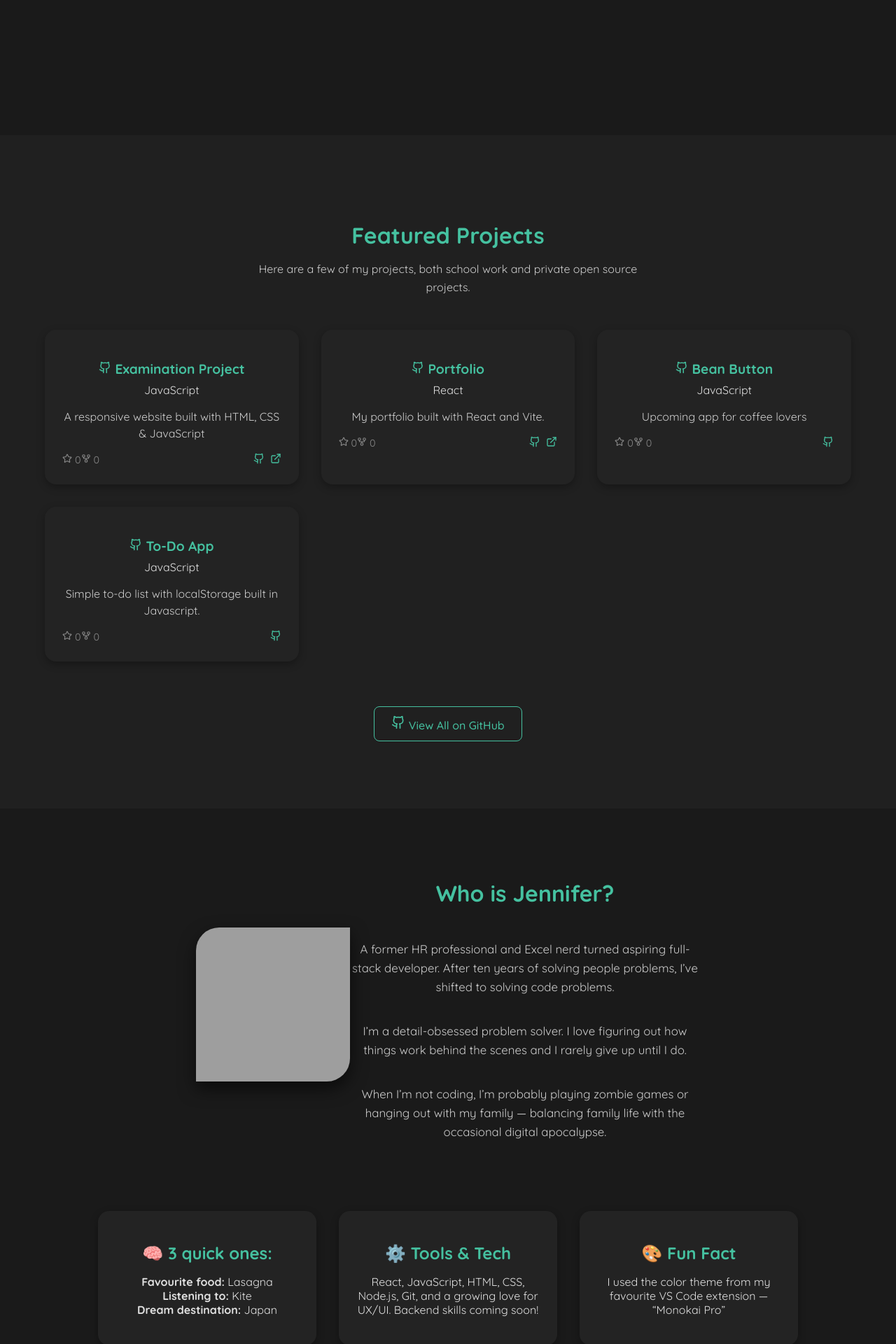
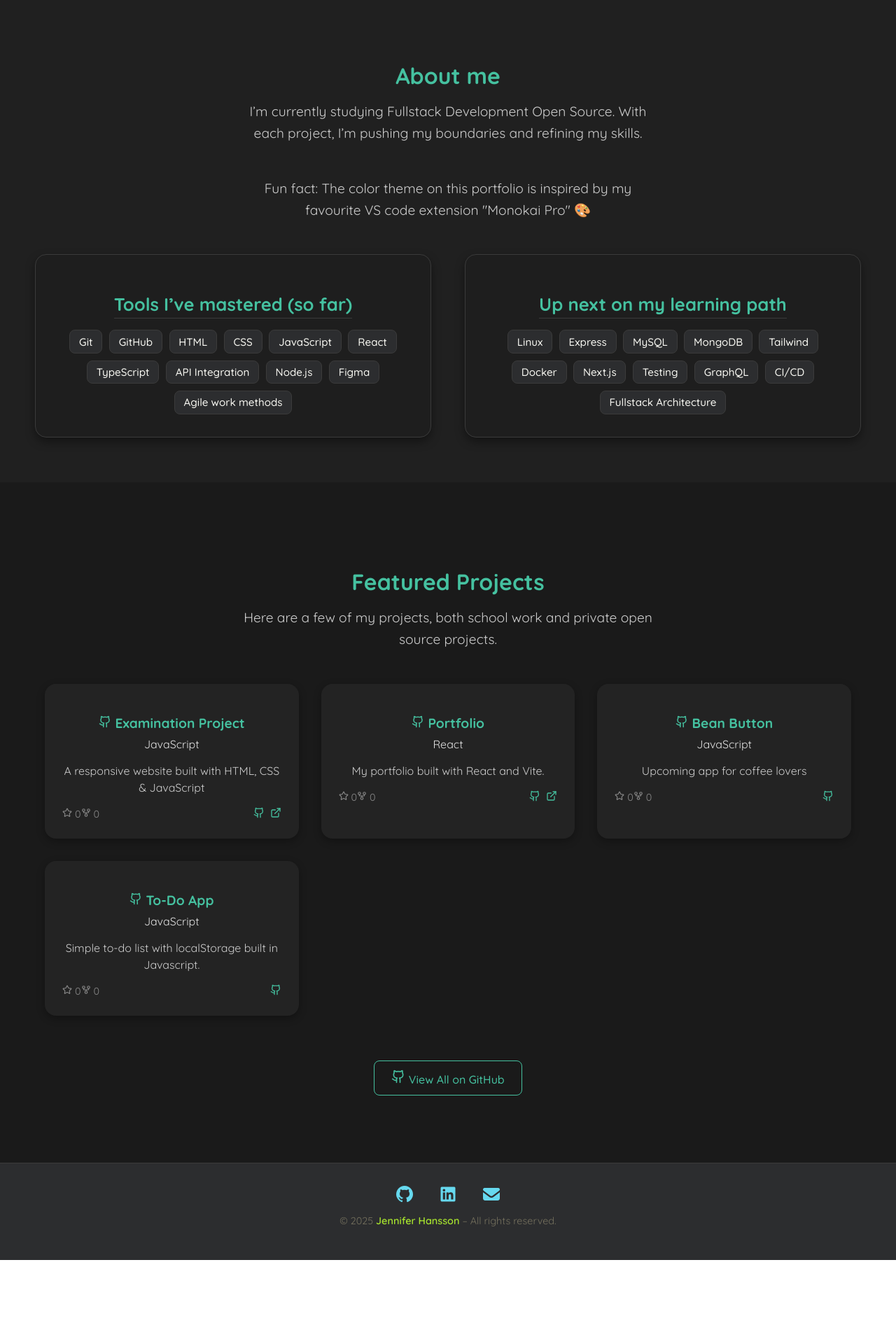
Before and after one commit to jennifermhansson/portfolio, a React (Vite) app: page /portfolio/about in a window 1280 px wide. Shown: the part 808-2728 px from the top of the page at 70% size. After the commit the page ends 2608 px from the top, so only its background shows below. Built offline with nearby package versions, Linux system fonts and the light colour scheme; grey boxes are pictures that could not be loaded.

Commit message:
changes to about section

```diff
--- a/src/App.jsx
+++ b/src/App.jsx
@@ -35,12 +35,12 @@ function App() {
         <section id="hero">
           <Hero />
         </section>
-
-        <section id="projects">
-          <Projects />
-        </section>
         <section id="about">
           <About />
+
+          <section id="projects">
+            <Projects />
+          </section>
         </section>
       </main>
       <Footer />
--- a/src/components/About/About.css
+++ b/src/components/About/About.css
@@ -1,125 +1,101 @@
 .about {
-  min-height: 100vh;
-  background: #1a1a1a;
+  background: #202020;
+  padding: 4rem 1rem;
   color: #f0f0f0;
-  padding: 2rem 1rem;
-  text-align: center;
 }
 
-.about-split {
+.about h2 {
+  color: #45c1a0;
+  font-size: 2rem;
+  margin-bottom: 1rem;
+}
+.about p {
+  font-size: 1.2rem;
+  color: #ccc;
+  max-width: 600px;
+  margin: 0 auto 3rem;
+  line-height: 1.6;
+}
+/* Wrapper som hanterar layouten */
+.skills-wrapper {
   display: flex;
   flex-direction: column;
   align-items: center;
-  justify-content: center;
-  gap: 2rem;
-  margin-bottom: 3rem;
+  gap: 3rem;
+  margin-top: 1rem;
 }
 
+/* Två sektioner sida vid sida på desktop */
 @media (min-width: 900px) {
-  .about-split {
+  .skills-wrapper {
     flex-direction: row;
-    align-items: center;
-    text-align: center;
-    gap: 0rem;
-    padding: 2rem 4rem;
+    justify-content: center;
+    align-items: flex-start;
+    gap: 3rem;
+  }
+
+  .skills-section {
+    flex: 0 0 45%; /* <– gör varje sektion 45% av tillgänglig bredd */
+    max-width: 500px; /* <– begränsar så de inte blir för breda */
   }
 }
 
-.about-text {
-  display: flex;
-  justify-content: center;
-  flex-direction: column;
-  max-width: 500px;
-  line-height: 1.6;
+/* Varje sektion */
+.skills-section {
+  background: #1e1e1e;
+  border: 1px solid #3b3b3b;
+  border-radius: 1rem;
+  padding: 2rem;
+  text-align: center;
+  width: 90%;
+  box-shadow: 0 6px 14px rgba(0, 0, 0, 0.4);
+  transition: transform 0.3s ease, box-shadow 0.3s ease;
 }
 
-.about-text h1 {
-  color: #45c1a0;
-  margin-bottom: 1.5rem;
-  font-size: 2rem;
+.skills-section:hover {
+  transform: translateY(-3px);
+  box-shadow: 0 10px 20px rgba(69, 193, 160, 0.2);
 }
 
-.about-text p {
-  color: #ccc;
-  margin-bottom: 1.2rem;
-  font-size: 1.05rem;
+.skills-section h2 {
+  color: #45c1a0;
+  font-size: 1.6rem;
+  margin-bottom: 1rem;
+  border-bottom: 1px solid #3b3b3b;
+  display: inline-block;
+  padding-bottom: 0.3rem;
 }
 
-.flip-card {
-  perspective: 1000px;
-  cursor: pointer;
-  transition: transform 0.3s ease;
+.skills-container {
+  display: flex;
+  flex-wrap: wrap;
+  justify-content: center;
+  gap: 0.6rem;
 }
 
-.flip-inner {
-  position: relative;
-  width: 220px;
-  height: 220px;
-  transform-style: preserve-3d;
-  transition: transform 0.8s;
+/* Skill-taggar */
+.skill-tag {
+  background: #2c2d2f;
+  color: #f8f8f2;
+  border: 1px solid #3b3b3b;
+  border-radius: 8px;
+  padding: 0.4rem 0.8rem;
+  font-size: 0.95rem;
+  font-weight: 500;
+  transition: all 0.3s ease;
 }
 
-.flipped .flip-inner {
-  transform: rotateY(180deg);
+.skill-tag:hover {
+  border: 1px solid #45c1a0;
 }
 
-.flip-front,
-.flip-back {
-  position: absolute;
-  width: 100%;
-  height: 100%;
-  backface-visibility: hidden;
-  border-radius: 15% 0;
-  overflow: hidden;
-  box-shadow: 0 10px 25px rgba(0, 0, 0, 0.6);
-}
-
-.flip-front img,
-.flip-back img {
-  width: 100%;
-  height: 100%;
-  object-fit: cover;
-}
-
-.flip-back {
-  transform: rotateY(180deg);
-}
-
-.about-cards {
-  display: grid;
-  gap: 2rem;
-  padding: 0 1rem 4rem;
-}
-
-@media (min-width: 768px) {
-  .about-cards {
-    grid-template-columns: repeat(auto-fit, minmax(260px, 1fr));
-    max-width: 1000px;
-    margin: 0 auto;
+/* Responsivt */
+@media (max-width: 600px) {
+  .skills-section {
+    width: 90%;
+  }
+  .skill-tag {
+    font-size: 0.85rem;
+    padding: 0.35rem 0.7rem;
   }
 }
-
-.about-card {
-  background: #232323;
-  border-radius: 1rem;
-  padding: 1.5rem;
-  box-shadow: 0 4px 12px rgba(0, 0, 0, 0.3);
-  transition: transform 0.2s, box-shadow 0.2s;
-  border: 1px solid transparent;
-}
-
-.about-card:hover {
-  transform: translateY(-5px);
-  box-shadow: 0 8px 18px rgba(69, 193, 160, 0.25);
-  border-color: rgba(69, 193, 160, 0.4);
-}
-
-.about-card h2 {
-  color: #45c1a0;
-  margin-bottom: 1rem;
-}
-
-.about-card p {
-  color: #e0e0e0;
-  font-size: 1rem;
-}
--- a/src/components/About/About.jsx
+++ b/src/components/About/About.jsx
@@ -1,111 +1,68 @@
-import { useState } from "react";
 import { motion } from "framer-motion";
-
-import profileFront from "../../assets/photojennifer_animated.png";
-import profileBack from "../../assets/profilephoto.png";
-
 import "./About.css";
 
 function About() {
-  const [flipped, setFlipped] = useState(false);
-
   return (
-    <>
-      <section className="about">
-        <div className="about-split">
-          <motion.div
-            className="about-image"
-            initial={{ opacity: 0, x: -50 }}
-            whileInView={{ opacity: 1, x: 0 }}
-            transition={{ duration: 0.8 }}
-            viewport={{ once: true }}
-          >
-            <div
-              className={`flip-card ${flipped ? "flipped" : ""}`}
-              onClick={() => setFlipped(!flipped)}
-            >
-              <div className="flip-inner">
-                <div className="flip-front">
-                  <img src={profileFront} alt="Animated Jennifer" />
-                </div>
-                <div className="flip-back">
-                  <img src={profileBack} alt="Jennifer Hansson" />
-                </div>
-              </div>
-            </div>
-          </motion.div>
-
-          <motion.div
-            className="about-text"
-            initial={{ opacity: 0, x: 50 }}
-            whileInView={{ opacity: 1, x: 0 }}
-            transition={{ duration: 0.8 }}
-            viewport={{ once: true }}
-          >
-            <h1>Who is Jennifer?</h1>
-            <p>
-              A former HR professional and Excel nerd turned aspiring full-stack
-              developer. After ten years of solving people problems, I’ve
-              shifted to solving code problems.
-            </p>
-            <p>
-              I’m a detail-obsessed problem solver. I love figuring out how
-              things work behind the scenes and I rarely give up until I do.
-            </p>
-            <p>
-              When I’m not coding, I’m probably playing zombie games or hanging
-              out with my family — balancing family life with the occasional
-              digital apocalypse.
-            </p>
-          </motion.div>
+    <section className="about">
+      <h2>About me</h2>
+      <p>
+        I’m currently studying Fullstack Development Open Source. With each
+        project, I’m pushing my boundaries and refining my skills.
+      </p>
+      <p>
+        Fun fact: The color theme on this portfolio is inspired by my favourite
+        VS code extension "Monokai Pro" 🎨
+      </p>
+      <div className="skills-wrapper">
+        {/* Tools mastered */}
+        <div className="skills-section">
+          <h2>Tools I’ve mastered (so far)</h2>
+          <div className="skills-container">
+            {[
+              "Git",
+              "GitHub",
+              "HTML",
+              "CSS",
+              "JavaScript",
+              "React",
+              "TypeScript",
+              "API Integration",
+              "Node.js",
+              "Figma",
+              "Agile work methods",
+            ].map((skill, index) => (
+              <span key={index} className="skill-tag">
+                {skill}
+              </span>
+            ))}
+          </div>
         </div>
 
-        <div className="about-cards">
-          <motion.div
-            className="about-card"
-            initial={{ opacity: 0, y: 40 }}
-            whileInView={{ opacity: 1, y: 0 }}
-            transition={{ duration: 0.6 }}
-            viewport={{ once: true }}
-          >
-            <h2>🧠 3 quick ones:</h2>
-            <p>
-              <strong>Favourite food:</strong> Lasagna <br />
-              <strong>Listening to:</strong> Kite <br />
-              <strong>Dream destination:</strong> Japan
-            </p>
-          </motion.div>
-
-          <motion.div
-            className="about-card"
-            initial={{ opacity: 0, y: 40 }}
-            whileInView={{ opacity: 1, y: 0 }}
-            transition={{ duration: 0.6, delay: 0.1 }}
-            viewport={{ once: true }}
-          >
-            <h2>⚙️ Tools & Tech</h2>
-            <p>
-              React, JavaScript, HTML, CSS, Node.js, Git, and a growing love for
-              UX/UI. Backend skills coming soon!
-            </p>
-          </motion.div>
-
-          <motion.div
-            className="about-card"
-            initial={{ opacity: 0, y: 40 }}
-            whileInView={{ opacity: 1, y: 0 }}
-            transition={{ duration: 0.6, delay: 0.2 }}
-            viewport={{ once: true }}
-          >
-            <h2>🎨 Fun Fact</h2>
-            <p>
-              I used the color theme from my favourite VS Code extension —
-              “Monokai Pro”
-            </p>
-          </motion.div>
+        {/* Tools learning next */}
+        <div className="skills-section">
+          <h2>Up next on my learning path</h2>
+          <div className="skills-container">
+            {[
+              "Linux",
+              "Express",
+              "MySQL",
+              "MongoDB",
+              "Tailwind",
+              "Docker",
+              "Next.js",
+              "Testing",
+              "GraphQL",
+              "CI/CD",
+              "Fullstack Architecture",
+            ].map((skill, index) => (
+              <span key={index} className="skill-tag future">
+                {skill}
+              </span>
+            ))}
+          </div>
         </div>
-      </section>
-    </>
+      </div>
+    </section>
   );
 }
 
--- a/src/components/Contact/Contact.jsx
+++ b/src/components/Contact/Contact.jsx
@@ -17,7 +17,7 @@ function Contact({ onClose }) {
         { publicKey: "py8_xDhI9QA2xq1UF" }
       );
       setSuccess(true);
-      setTimeout(() => onClose(), 2000); // Stäng popup efter 2 sekunder
+      setTimeout(() => onClose(), 3000); // Stäng popup efter 2 sekunder
     } catch (error) {
       console.log("FAILED...", error.text);
     }
--- a/src/components/Hero/Hero.css
+++ b/src/components/Hero/Hero.css
@@ -4,8 +4,11 @@
   align-items: center;
   justify-content: center;
   gap: 3rem;
-  min-height: 100vh;
-  padding: 2rem 1rem;
+  min-height: auto;
+  padding-bottom: 4rem;
+  padding-top: 4rem;
+  padding: 2rem 1.2rem; /* lägger till sidomarginal även på mobil */
+
   background: #1a1a1a;
   color: #f0f0f0;
   text-align: center;
@@ -24,6 +27,8 @@
   .hero-content {
     flex: 1;
     max-width: 500px;
+    margin-bottom: 2.5rem;
+    margin-top: 2.5rem;
   }
 }
 
@@ -70,12 +75,14 @@
 
 .welcome {
   background: #2e896e;
-  padding: 0.6rem 2rem;
+  padding: 1rem 2.5rem;
   border-radius: 999px;
   color: #f0f0f0;
-  font-size: 1.3rem;
+  font-size: 1.5rem;
   display: inline-block;
-  margin-bottom: 1.5rem;
+  margin-bottom: 1.6rem;
+  white-space: nowrap;
+  min-height: 2rem;
 }
 
 .highlight {
@@ -84,12 +91,16 @@
 
 .description {
   line-height: 1.6;
-  font-size: 1.1rem;
+  font-size: 1.2rem;
   color: #ccc;
+  margin: 0 auto; /* centrerar blocket */
+  text-align: center;
 }
 
 .cta {
-  margin-top: 2rem;
+  margin-top: 3rem;
+
+  font-size: 1.3rem;
 }
 
 .link-highlight {
@@ -103,9 +114,3 @@
 .link-highlight:hover {
   border-bottom: 2px solid #45c1a0;
 }
-
-@media (min-width: 768px) {
-  .hero {
-    padding: 3rem 4rem;
-  }
-}
--- a/src/components/Hero/Hero.jsx
+++ b/src/components/Hero/Hero.jsx
@@ -39,7 +39,7 @@ function Hero() {
         </div>
 
         <h2>
-          An aspiring <span className="highlight">Fullstack Developer</span>
+          an aspiring <span className="highlight">Fullstack Developer</span>
         </h2>
 
         <div className="description">
@@ -50,15 +50,16 @@ function Hero() {
           <p>
             I created this with dedication, curiosity, and plenty of late-night
             coding sessions. The code is written by me, supported by research,
-            tutorials, and the occasional guidance from AI. I believe in
-            learning by doing and every line of code is a step forward in
-            mastering my craft.
+            tutorials, and the occasional guidance from AI.
+          </p>{" "}
+          <p>
+            I believe in learning by doing and every line of code is a step
+            forward in mastering my craft.
           </p>
-
           <p className="cta">
-            Curious about me?{" "}
-            <a href="#about" className="link-highlight">
-              Read more here →
+            Curious about what i've done so far? Take a look at{" "}
+            <a href="#projects" className="link-highlight">
+              my projects →
             </a>
           </p>
         </div>
--- a/src/components/Navbar/Navbar.css
+++ b/src/components/Navbar/Navbar.css
@@ -1,10 +1,7 @@
 .navbar {
   background: #242526;
   border-bottom: 1px solid #3b3b3b;
-  padding: 0.5rem 1rem;
-  display: flex;
-  justify-content: center;
-  align-items: center;
+  padding: 1.5rem 2rem;
 }
 
 .navbar ul {
@@ -16,18 +13,10 @@
   padding: 0;
 }
 
-.navbar p {
-  font-size: 1.7rem;
-  font-weight: 600;
-  margin-right: 3rem;
-  border-right: 1px solid white;
-  padding-right: 0.5rem;
-}
-
 .navbar a {
   color: #f8f8f2;
   font-weight: 600;
-  font-size: 1.4rem;
+  font-size: 1.7rem;
   text-decoration: none;
   position: relative;
   transition: color 0.3s ease;
--- a/src/components/Navbar/Navbar.jsx
+++ b/src/components/Navbar/Navbar.jsx
@@ -14,7 +14,6 @@ function Navbar({ onContactClick }) {
       animate={{ opacity: 1, y: 0 }}
       transition={{ duration: 0.8 }}
     >
-      <p>Jennifer's Portfolio</p>
       <ul>
         <li>
           <a href="#about">About</a>
--- a/src/components/Projects/Projects.css
+++ b/src/components/Projects/Projects.css
@@ -1,6 +1,6 @@
 .projects {
   padding: 3rem 2rem;
-  background: #202020;
+  background: #1a1a1a;
   color: #e0e0e0;
   text-align: center;
 }
@@ -12,6 +12,7 @@
 }
 
 .projects-header p {
+  font-size: 1.2rem;
   color: #ccc;
   max-width: 600px;
   margin: 0 auto 3rem;
--- a/src/components/ScrollToTop/ScrollToTop.css
+++ b/src/components/ScrollToTop/ScrollToTop.css
@@ -2,7 +2,7 @@
   position: fixed;
   bottom: 2rem;
   right: 2rem;
-  background: #45c1a0; /* din gröna accent */
+  background: #2e896e; /* din gröna accent */
   color: #1a1a1a;
   border: none;
   border-radius: 50%;
@@ -17,7 +17,7 @@
 }
 
 .scroll-top-btn:hover {
-  background: #a6e22e;
+  background: #f8f8f2;
   transform: translateY(-3px);
   box-shadow: 0 6px 18px rgba(0, 0, 0, 0.5);
 }
```
